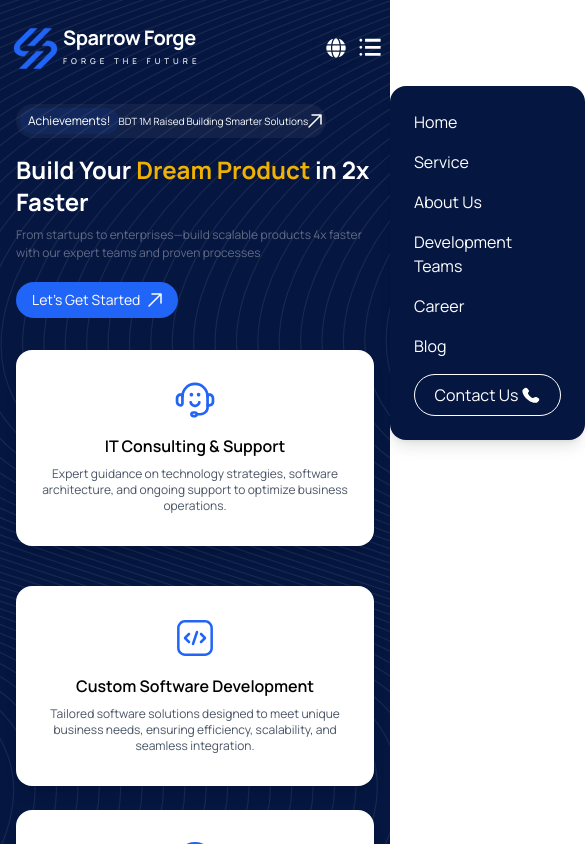
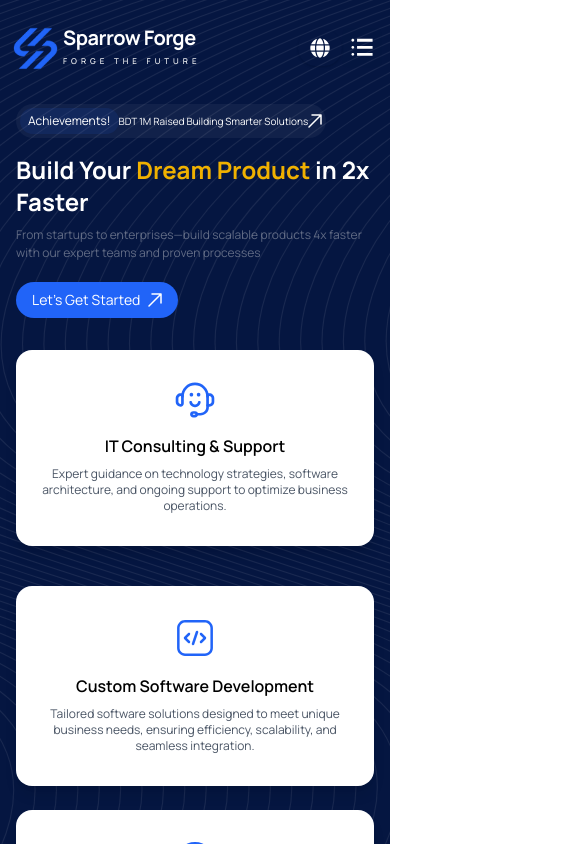
Before and after one commit to SparrowForge/sparrow-forge-website, a Next.js app: page /en in a window 390 px wide. Shown: the top 844 px of the page, 585 px wide, since content can reach past the window. Built offline with nearby package versions, Linux system fonts and the light colour scheme.

Commit message:
fix: navbar dropdown issues is fixed

```diff
--- a/src/app/[locale]/(commonlayout)/HomePage/Banner/Banner.jsx
+++ b/src/app/[locale]/(commonlayout)/HomePage/Banner/Banner.jsx
@@ -11,7 +11,7 @@ const Banner = () => {
                 backgroundPosition: "center",
             }} >
 
-            <div className='md:w-[1194px] md:mx-auto '>
+            <div className='lg:w-[1194px] md:mx-auto '>
                 <Navbar/>
                 <div className='flex flex-col md:flex-row justify-between items-center gap-2'>
                     <HomeBannerAbove/>
--- a/src/app/[locale]/(commonlayout)/HomePage/CaseStudies/CaseStudies.jsx
+++ b/src/app/[locale]/(commonlayout)/HomePage/CaseStudies/CaseStudies.jsx
@@ -7,7 +7,7 @@ import CaseStudiesStats from '../../components/CaseStudies/CaseStudiesStats';
 const CaseStudies = () => {
     return (
         <div className='w-full my-10'>
-            <div className="md:w-[1194px] mx-auto flex flex-col justify-between items-start">
+            <div className="lg:w-[1194px] mx-auto flex flex-col justify-between items-start">
                 <CaseStudiesHeader />
                 <CaseStudiesSlider />
                 <CaseStudiesStats />
--- a/src/app/[locale]/(commonlayout)/HomePage/ClientsSays/ClientsSays.jsx
+++ b/src/app/[locale]/(commonlayout)/HomePage/ClientsSays/ClientsSays.jsx
@@ -4,7 +4,7 @@ import ClientsSaysSlider from "../../components/ClientsSays/ClientsSaysSlider";
 const ClientsSays = () => {
     return (
         <div className='bg-lightblue/10 w-full'>
-            <div className="md:w-[1194px] mx-auto flex flex-col items-start py-10 px-4">
+            <div className="lg:w-[1194px] mx-auto flex flex-col items-start py-10 px-4">
                 <ClientsSaysHeader />
                 <ClientsSaysSlider/>
             </div>
--- a/src/app/[locale]/(commonlayout)/HomePage/CompleteSupportTechStack/CompleteSupportTechStack.jsx
+++ b/src/app/[locale]/(commonlayout)/HomePage/CompleteSupportTechStack/CompleteSupportTechStack.jsx
@@ -21,7 +21,7 @@ const CompleteSupportTechStack = () => {
   const t = useTranslations();
 
   return (
-    <div className="w-full md:w-[1194px] mx-auto my-10 md:my-20 flex flex-col gap-10">
+    <div className="w-full lg:w-[1194px] mx-auto my-10 md:my-20 flex flex-col gap-10">
       <h1 className="text-center text-2xl md:text-[48px] font-bold md:my-10">
         {t(LOCALE_KEYS.COMPLETE_SUPPORT_TITLE)}
       </h1>
--- a/src/app/[locale]/(commonlayout)/HomePage/Estimated/Estimated.jsx
+++ b/src/app/[locale]/(commonlayout)/HomePage/Estimated/Estimated.jsx
@@ -34,7 +34,7 @@ const Estimated = () => {
 
   return (
     <div className="w-full bg-deepblue text-white py-10 px-4 md:p-16">
-      <div className="w-full md:w-[1194px] md:mx-auto flex flex-col md:flex-row items-center justify-center gap-10">
+      <div className="w-full lg:w-[1194px] md:mx-auto flex flex-col md:flex-row items-center justify-center gap-10">
         {/* Left Content */}
         <div className="md:w-1/2 space-y-6">
           {/* Tabs */}
--- a/src/app/[locale]/(commonlayout)/HomePage/TransformIdeas/TransformIdeas.jsx
+++ b/src/app/[locale]/(commonlayout)/HomePage/TransformIdeas/TransformIdeas.jsx
@@ -4,7 +4,7 @@ import TransformIdeasCard from '../../card/TransformIdeasCard';
 
 const TransformIdeas = () => {
     return (
-        <div className='md:w-[1194px] mx-auto py-10 px-4'>
+        <div className='lg:w-[1194px] mx-auto py-10 px-4'>
             <TransformIdeasHeader />
             <TransformIdeasCard />
         </div>
--- a/src/app/[locale]/(commonlayout)/HomePage/TrustedBy/TrustedBy.jsx
+++ b/src/app/[locale]/(commonlayout)/HomePage/TrustedBy/TrustedBy.jsx
@@ -20,7 +20,7 @@ const data = [
 const TrustedBy = () => {
     const { t } = useLocalization();
     return (
-        <div className="w-full md:w-[1194px] mx-auto px-4 my-10 md:my-28 md:mx-52 flex flex-col ">
+        <div className="w-full lg:w-[1194px] mx-auto px-4 my-10 md:my-28 md:mx-52 flex flex-col ">
             <h1 className="text-center text-2xl md:text-[48px]  font-bold my-10 text-deepblue">{t(LOCALE_KEYS.TRUSTED_BY)}</h1>
             <Marquee pauseOnHover speed={50} gradient={false}>
                 {data.map((item) => (
--- a/src/app/[locale]/(commonlayout)/shared/Footer.jsx
+++ b/src/app/[locale]/(commonlayout)/shared/Footer.jsx
@@ -62,7 +62,7 @@ const Footer = () => {
         <FooterAboveCard />
       </div>
 
-      <div className="w-full md:w-[1194px] mx-auto">
+      <div className="w-full lg:w-[1194px] mx-auto">
         {/* Footer Main */}
         <div className="mx-10 md:mx-0 flex flex-col md:flex-row justify-between items-center md:items-start text-center md:text-left">
           {/* Logo */}
--- a/src/app/[locale]/(commonlayout)/shared/LanguageButton.jsx
+++ b/src/app/[locale]/(commonlayout)/shared/LanguageButton.jsx
@@ -41,7 +41,7 @@ const LanguageButton = () => {
 
       {/* Dropdown */}
       {open && (
-        <div className="absolute right-2 md:left-0 mt-2 w-20 md:w-40 rounded-md bg-deepblue/90 shadow-lg z-50">
+        <div className="absolute right-2 md:left-0 mt-2 w-28 md:w-40 rounded-md bg-deepblue/90 shadow-lg z-50">
           <ul className="py-1 text-white">
             {languages.map((lang) => (
               <li key={lang.code}>
--- a/src/app/[locale]/(commonlayout)/shared/Navbar.jsx
+++ b/src/app/[locale]/(commonlayout)/shared/Navbar.jsx
@@ -4,29 +4,15 @@ import Image from 'next/image';
 import React, { useState } from 'react';
 import { RxCross2 } from 'react-icons/rx';
 import { TfiMenuAlt } from "react-icons/tfi";
+import { FaChevronDown } from "react-icons/fa"; // dropdown arrow
 import SparrowLogo from './SparrowLogo';
 import Link from 'next/link';
 import { useLocalization } from '@/hooks/useLocalization';
 import { LOCALE_KEYS } from '@/constants/localizationKeys';
 import LanguageButton from './LanguageButton';
 
-// Define keys for menu and buttons
-// Add these keys in your LOCALE_KEYS object
-// Example:
-// export const LOCALE_KEYS = {
-//   WELCOME: "WELCOME",
-//   LANGUAGE: "LANGUAGE",
-//   HOME: "HOME",
-//   SERVICE: "SERVICE",
-//   ABOUT_US: "ABOUT_US",
-//   TEAMS: "TEAMS",
-//   CAREER: "CAREER",
-//   BLOG: "BLOG",
-//   CONTACT_US: "CONTACT_US",
-// };
-
 const Navbar = () => {
-  const [menuOpen, setMenuOpen] = useState(false);
+  const [dropdownOpen, setDropdownOpen] = useState(false);
   const { t } = useLocalization();
 
   const menuItems = [
@@ -40,7 +26,7 @@ const Navbar = () => {
 
   return (
     <>
-      <div className="relative font-manrope flex items-center justify-between mt-4 md:my-4 h-[64px] rounded-full py-6 px-2 md:px-0 w-full md:w-[1194px] md:mx-auto">
+      <div className="relative font-manrope flex items-center justify-between mt-4 md:my-4 h-[64px] rounded-full py-6 px-2 md:px-0 w-full lg:w-[1194px] md:mx-auto">
         <SparrowLogo />
 
         {/* Desktop Menu */}
@@ -52,8 +38,8 @@ const Navbar = () => {
               </a>
             </li>
           ))}
+        </ul>
 
-        </ul>
         <div className='hidden md:flex gap-2'>
           <LanguageButton />
           <Link href="contact-us">
@@ -64,50 +50,56 @@ const Navbar = () => {
           </Link>
         </div>
 
-
         {/* Mobile Menu Button */}
-        <div className="flex justify-center items-center md:hidden">
-          <LanguageButton/>
-          <button onClick={() => setMenuOpen(!menuOpen)}>
-            {menuOpen ? (
+        <div className="flex justify-center items-center md:hidden gap-0">
+          <LanguageButton />
+          <button
+            onClick={() => setDropdownOpen(!dropdownOpen)}
+            className="flex items-center justify-between w-full px-2 py-2 text-white bg-deepblue/10 rounded-md hover:bg-lightblue transition"
+          >
+            {dropdownOpen ? (
               <RxCross2 size={24} className="text-white" />
             ) : (
               <TfiMenuAlt size={24} className="text-white" />
             )}
+
           </button>
         </div>
       </div>
 
-      {/* Mobile Slide Menu */}
-      <div
-        className={`absolute top-[86px] right-0 rounded-2xl w-1/2 max-w-xs bg-deepblue shadow-lg p-6 z-50 transform transition-transform duration-300 ease-in-out ${menuOpen ? 'translate-x-0' : 'translate-x-full'
-          } md:hidden`}
-      >
-        <ul className="flex flex-col gap-4 text-[16px] text-white">
+
+      {/* Dropdown Items */}
+      {dropdownOpen && (
+        <div className='absolute right-2 md:left-0 w-1/2 bg-deepblue/90 rounded-xl p-4 z-50 md:hidden'>
+        <ul className="mt-2 flex flex-col gap-2 text-[16px] text-white">
           {menuItems.map((item) => (
             <li key={item.name}>
               <a
                 href={item.href}
-                onClick={() => setMenuOpen(false)}
-                className="block hover:text-lightblue transition"
+                onClick={() => {
+                  setDropdownOpen(false);
+                }}
+                className="block px-4 py-2 rounded-md hover:bg-lightblue transition"
               >
                 {t(item.name)}
               </a>
             </li>
           ))}
-          {/* <li>
-            <LanguageButton />
-          </li> */}
-          <li>
+        </ul>
+  {/* Contact Button */}
+      <div className="md:hidden mt-4">
         <Link href="contact-us">
           <button className="w-full flex items-center justify-center gap-1 px-2 py-2 border border-white text-white hover:text-lightblue text-[16px] rounded-full hover:bg-lightblue-50 transition">
             {t(LOCALE_KEYS.CONTACT_US)}{" "}
             <Image src="/shared/Vector.svg" alt="Phone" width={18} height={18} />
           </button>
         </Link>
-          </li>
-        </ul>
       </div>
+        </div>
+      )}
+
+
+
     </>
   );
 };
--- a/src/app/[locale]/(commonlayout)/shared/Navbar2.jsx
+++ b/src/app/[locale]/(commonlayout)/shared/Navbar2.jsx
@@ -11,7 +11,7 @@ import { LOCALE_KEYS } from '@/constants/localizationKeys';
 import LanguageButton from './LanguageButton';
 
 const Navbar2 = () => {
-  const [menuOpen, setMenuOpen] = useState(false);
+  const [dropdownOpen, setDropdownOpen] = useState(false);
   const { t } = useLocalization();
 
   const menuItems = [
@@ -25,7 +25,7 @@ const Navbar2 = () => {
 
   return (
     <>
-      <div className="relative bg-deepblue font-manrope flex items-center justify-between my-4 h-[64px] rounded-full p-6 w-full md:w-[1194px] mx-auto">
+      <div className="relative bg-deepblue font-manrope flex items-center justify-between mb-4 md:my-4 h-[64px] md:rounded-full p-6 w-full lg:w-[1194px] mx-auto">
         <SparrowLogo />
 
         {/* Desktop Menu */}
@@ -39,7 +39,7 @@ const Navbar2 = () => {
           ))}
 
         </ul>
-        <div className='flex gap-2'>
+        <div className='hidden md:flex gap-2'>
           <LanguageButton />
           <Link href="contact-us">
             <button className="hidden md:flex items-center gap-2 px-4 py-2 bg-lightblue text-white text-[16px] rounded-full hover:bg-lightblue-50 transition">
@@ -51,47 +51,53 @@ const Navbar2 = () => {
 
 
         {/* Mobile Menu Button */}
-        <div className="md:hidden">
-          <button onClick={() => setMenuOpen(!menuOpen)}>
-            {menuOpen ? (
+        {/* Mobile Menu Button */}
+        <div className="flex justify-center items-center md:hidden gap-0">
+          <LanguageButton />
+          <button
+            onClick={() => setDropdownOpen(!dropdownOpen)}
+            className="flex items-center justify-between w-full px-2 py-2 text-white bg-deepblue/10 rounded-md hover:bg-lightblue transition"
+          >
+            {dropdownOpen ? (
               <RxCross2 size={24} className="text-white" />
             ) : (
               <TfiMenuAlt size={24} className="text-white" />
             )}
+
           </button>
         </div>
       </div>
 
-      {/* Mobile Slide Menu */}
-      <div
-        className={`fixed top-[86px] right-2 rounded-2xl w-1/2 max-w-xs bg-deepblue shadow-lg p-6 z-50 transform transition-transform duration-300 ease-in-out ${menuOpen ? 'translate-x-0' : 'translate-x-full'
-          } md:hidden`}
-      >
-        <ul className="flex flex-col gap-4 text-[16px] text-white">
+
+      {/* Dropdown Items */}
+      {dropdownOpen && (
+        <div className='absolute right-2 md:left-0 w-1/2 bg-deepblue/90 rounded-xl p-4 z-50 md:hidden'>
+          <ul className="mt-2 flex flex-col gap-2 text-[16px] text-white">
             {menuItems.map((item) => (
               <li key={item.name}>
                 <a
                   href={item.href}
-                onClick={() => setMenuOpen(false)}
-                className="block hover:text-lightblue transition"
+                  onClick={() => {
+                    setDropdownOpen(false);
+                  }}
+                  className="block px-4 py-2 rounded-md hover:bg-lightblue transition"
                 >
                   {t(item.name)}
                 </a>
               </li>
             ))}
-          <li>
-            <LanguageButton />
-          </li>
-          <li>
+          </ul>
+          {/* Contact Button */}
+          <div className="md:hidden mt-4">
             <Link href="contact-us">
-              <button className="w-full flex items-center justify-center gap-1 px-4 py-2 border border-lightblue text-lightblue text-[16px] rounded-full hover:bg-lightblue-50 transition">
+              <button className="w-full flex items-center justify-center gap-1 px-2 py-2 border border-white text-white hover:text-lightblue text-[16px] rounded-full hover:bg-lightblue-50 transition">
                 {t(LOCALE_KEYS.CONTACT_US)}{" "}
-                <Image src="/Phone.svg" alt="Phone" width={18} height={18} />
+                <Image src="/shared/Vector.svg" alt="Phone" width={18} height={18} />
               </button>
             </Link>
-          </li>
-        </ul>
           </div>
+        </div>
+      )}
     </>
   );
 };
```
Lines whose indentation alone changed are shown as unchanged.
